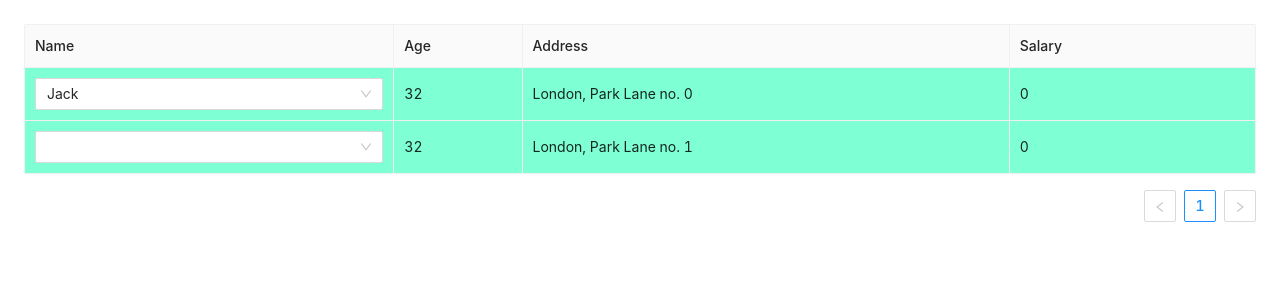
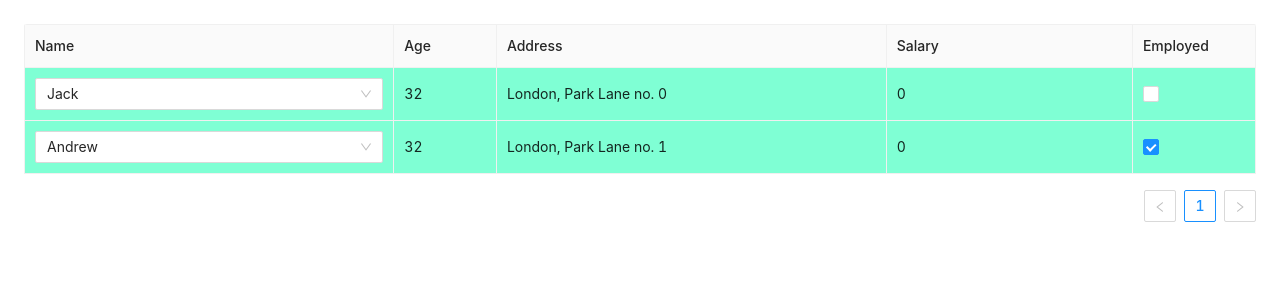
Before and after one commit to kovalenkovpu/antd-editable-table, a React (Create React App) app: page / in a window 1280 px wide. Shown: the top 300 px of the page. Built offline with nearby package versions, Linux system fonts and the light colour scheme.

Commit message:
Checkbox editor, checkbox cell renderer, correct types for number input

```diff
--- /dev/null
+++ b/src/Table/CellEditors/CheckboxEditor.tsx
@@ -0,0 +1,43 @@
+import React from "react";
+import Checkbox, {CheckboxChangeEvent} from "antd/lib/checkbox";
+
+import classes from './InputEditor.module.css';
+import { EditorsProps } from '../types';
+
+const CheckboxEditor: React.FC<EditorsProps> = ({
+  dataIndex,
+  record,
+  toggleEdit,
+  handleSave,
+  ...props
+}) => {
+  const editorRef = React.useRef<Checkbox>(null);
+  const onCheckboxValueChange = (checked: boolean) => {
+    const row = { ...record, [dataIndex]: checked };
+
+    toggleEdit();
+    handleSave(row);
+  };
+  const onCheck = (event: CheckboxChangeEvent): void => {
+    const { checked } = event.target;
+
+    onCheckboxValueChange(checked);
+  };
+
+  React.useEffect(() => {
+    editorRef.current?.focus();
+    onCheckboxValueChange(!record[dataIndex]);
+  });
+
+  return (
+    <Checkbox
+      className={classes.input}
+      onChange={onCheck}
+      checked={Boolean(record[dataIndex])}
+      ref={editorRef}
+      {...props}
+    />
+  );
+};
+
+export default CheckboxEditor;
--- a/src/Table/CellEditors/InputEditor.tsx
+++ b/src/Table/CellEditors/InputEditor.tsx
@@ -1,9 +1,9 @@
 import React from "react";
 import Input from "antd/lib/input";
+import isNaN from "lodash/isNaN";
 
 import classes from './InputEditor.module.css';
 import { EditorsProps } from '../types';
-import isEmpty from "lodash/isEmpty";
 
 const InputEditor: React.FC<EditorsProps> = ({
   dataIndex,
@@ -19,7 +19,14 @@ const InputEditor: React.FC<EditorsProps> = ({
   ): void => {
     // Why currentTarget: https://github.com/DefinitelyTyped/DefinitelyTyped/pull/12239
     const { value } = event.currentTarget;
-    const row = { ...record, [dataIndex]: isEmpty(value) ? '0' : value };
+    const numberValue = Number(value);
+
+    if (isNaN(numberValue)) {
+      toggleEdit();
+      return;
+    }
+
+    const row = { ...record, [dataIndex]: numberValue };
 
     toggleEdit();
     handleSave(row);
@@ -34,7 +41,7 @@ const InputEditor: React.FC<EditorsProps> = ({
       className={classes.input}
       onPressEnter={onInputSave}
       onBlur={onInputSave}
-      defaultValue={record[dataIndex]}
+      defaultValue={Number(record[dataIndex])}
       ref={editorRef}
       {...props}
     />
--- a/src/Table/CellEditors/SelectEditor.tsx
+++ b/src/Table/CellEditors/SelectEditor.tsx
@@ -31,7 +31,7 @@ const SelectEditor: React.FC<EditorsProps> = ({
     <Select
       className={classes.select}
       onSelect={onSave}
-      value={record[dataIndex]}
+      value={String(record[dataIndex])}
       // to set what to display as a chosen value (value/label)
       optionLabelProp="value"
       ref={editorRef}
--- a/src/Table/CellEditors/editorMapper.tsx
+++ b/src/Table/CellEditors/editorMapper.tsx
@@ -2,15 +2,23 @@ import React from "react";
 
 import SelectEditor from "./SelectEditor";
 import InputEditor from "./InputEditor";
+import CheckboxEditor from "./CheckboxEditor";
 import { Editors, EditorsProps } from "../types";
 
 const EDITORS: Editors = {
   name: SelectEditor,
   salary: InputEditor,
+  employed: CheckboxEditor,
 };
 
 export const editorMapper = (props: EditorsProps): React.ReactNode => {
-  const Editor: React.ElementType = EDITORS[props.dataIndex];
+  const Component = EDITORS[props.dataIndex];
+
+  if (!Component) {
+    return null;
+  }
+
+  const Editor = Component;
 
   return (
     <Editor {...props} />
--- /dev/null
+++ b/src/Table/CellRenderers/Checkbox.tsx
@@ -0,0 +1,10 @@
+import React from "react";
+import Checkbox from "antd/lib/checkbox";
+
+import classes from './Renderers.module.css';
+
+const selectRenderer = (employed: boolean): React.ReactNode => (
+  <Checkbox className={classes.editableCheckbox} checked={employed} />
+);
+
+export default selectRenderer;
--- a/src/Table/CellRenderers/SelectRenderer.module.css
+++ b/src/Table/CellRenderers/Renderers.module.css
@@ -1,3 +1,7 @@
 .editableSelect {
   width: 100%;
 }
+
+.editableCheckbox {
+
+}
--- a/src/Table/CellRenderers/Select.tsx
+++ b/src/Table/CellRenderers/Select.tsx
@@ -1,7 +1,7 @@
 import React from "react";
 import Select from "antd/lib/select";
 
-import classes from './SelectRenderer.module.css';
+import classes from './Renderers.module.css';
 
 const selectRenderer = (name: string): React.ReactNode => (
   <Select className={classes.editableSelect} value={name} />
--- a/src/Table/constants.ts
+++ b/src/Table/constants.ts
@@ -1,4 +1,5 @@
 import selectRenderer from './CellRenderers/Select';
+import checkboxRenderer from './CellRenderers/Checkbox';
 import { DataItem, SelectOption, TableColumnsEditable } from './types';
 
 export const columns: TableColumnsEditable<DataItem> = [
@@ -27,6 +28,13 @@ export const columns: TableColumnsEditable<DataItem> = [
     dataIndex: "salary",
     width: "20%",
     editable: true,
+  },
+  {
+    title: "Employed",
+    dataIndex: "employed",
+    width: "10%",
+    render: checkboxRenderer,
+    editable: true,
   }
 ];
 
@@ -36,14 +44,16 @@ export const dataSource: DataItem[] = [
     name: 'Jack',
     age: "32",
     address: "London, Park Lane no. 0",
-    salary: '0',
+    salary: 0,
+    employed: false,
   },
   {
     key: "1",
-    name: '',
+    name: 'Andrew',
     age: "32",
     address: "London, Park Lane no. 1",
-    salary: '0',
+    salary: 0,
+    employed: true,
   }
 ];
 
```
Also changed, not shown: src/Table/types.ts (+5 -3 lines).
